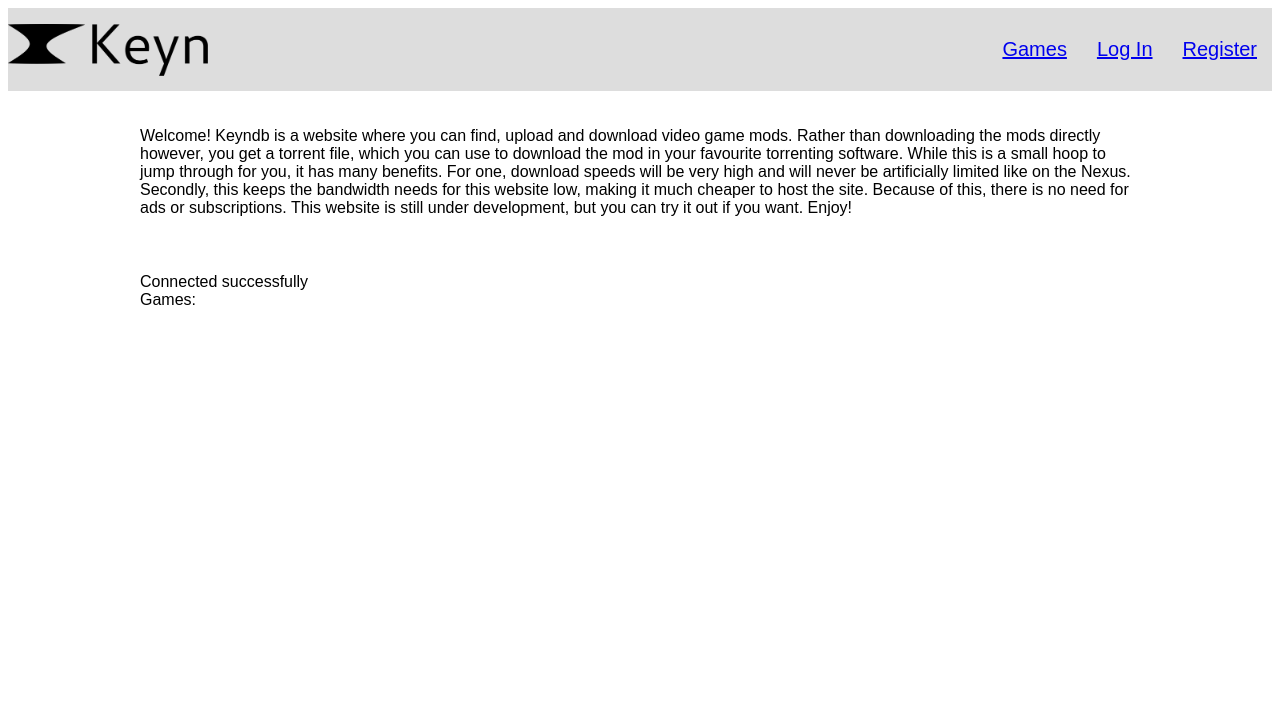
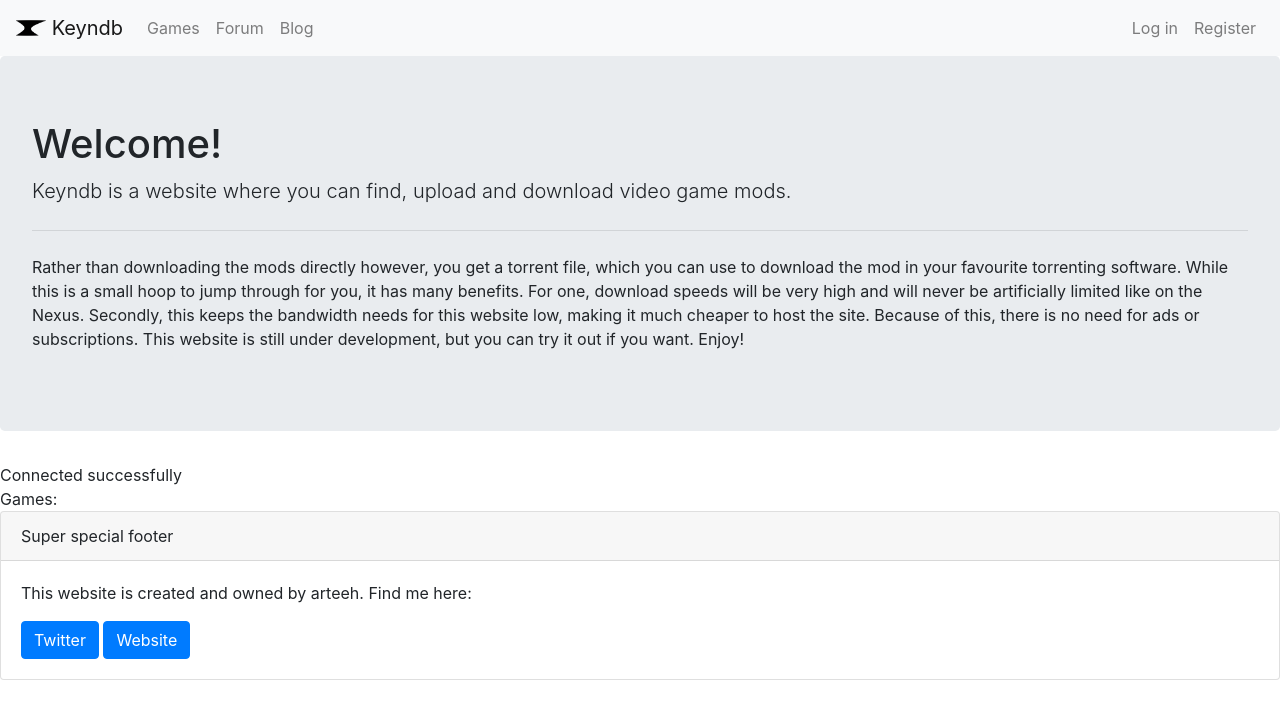
Before and after one commit to arteeh/keyn, a PHP site: page / in a window 1280 px wide. Shown: the top 719 px of the page. Run offline with PHP 8.4, Linux system fonts and the light colour scheme; data that the repository does not hold is empty.

Commit message:
Bootstrapify everything

```diff
--- a/index.css
+++ /dev/null
@@ -1,49 +0,0 @@
-body
-{
-	font-family: sans-serif;
-	color: black;
-}
-
-.header
-{
-	display: flex;
-	flex-direction: row;
-	justify-content: space-between;
-	align-items: center;
-	font-size: 20px;
-	border: 1px;
-	background: #dddddd;
-}
-
-.main
-{
-	display: flex;
-	flex-wrap: wrap;
-	max-width:1000px;
-	padding:20px;
-	margin:auto;
-}
-
-.footer
-{
-	display: flex;
-	flex-direction: row;
-}
-
-.title
-{
-	font-size: 18px;
-	list-style: none;
-	display: flex;
-	align-items: center;
-}
-
-.nav-links {
-	list-style: none;
-	display: flex;
-}
-
-.nav-item a {
-	display: inline-block;
-	padding: 10px 15px;
-}
--- a/index.php
+++ b/index.php
@@ -2,6 +2,16 @@
 <html lang="en">
 
 <head>
+	<!-- Other -->
+	<meta charset="utf-8">
+	<title>Keyndb</title>
+	<meta name="description" content="Keyn mod hosting site!">
+	<meta name="viewport" content="width=device-width, initial-scale=1, shrink-to-fit=no">
+	<link rel="stylesheet" type="text/css" href="index.css">
+
+	<!-- Bootstrap CSS -->
+	<link rel="stylesheet" href="https://stackpath.bootstrapcdn.com/bootstrap/4.4.1/css/bootstrap.min.css" integrity="sha384-Vkoo8x4CGsO3+Hhxv8T/Q5PaXtkKtu6ug5TOeNV6gBiFeWPGFN9MuhOf23Q9Ifjh" crossorigin="anonymous">
+
 	<!-- Favicon stuff -->
 	<link rel="apple-touch-icon" sizes="180x180" href="/apple-touch-icon.png">
 	<link rel="icon" type="image/png" sizes="32x32" href="/favicon-32x32.png">
@@ -10,34 +20,48 @@
 	<link rel="mask-icon" href="/safari-pinned-tab.svg" color="#5bbad5">
 	<meta name="msapplication-TileColor" content="#b91d47">
 	<meta name="theme-color" content="#cefcab">
-
-	<!-- Other -->
-	<meta charset="utf-8">
-	<title>Keyn</title>
-	<meta name="description" content="Keyn mod hosting site!">
-	<meta name="viewport" content="width=device-width, initial-scale=1.0">
-	<link rel="stylesheet" type="text/css" href="index.css">
 </head>
 <body>
 
-	<div class="header">
-		<img src="logo-text.png" alt="Keyn logo" height="52" width="200" />
-		<ul class="nav-links">
-			<li class="nav-item"><a href="#">Games</a></li>
-			<li class="nav-item"><a href="#">Log In</a></li>
-			<li class="nav-item"><a href="#">Register</a></li>
+	<nav class="navbar navbar-expand-lg navbar-light bg-light">
+		<a class="navbar-brand" href="#">
+			<img src="assets/logo.png" width="30" height="30" class="d-inline-block align-top" alt="">
+			Keyndb
+		</a>
+		<button class="navbar-toggler" type="button" data-toggle="collapse" data-target="#navbarSupportedContent" aria-controls="navbarSupportedContent" aria-expanded="false" aria-label="Toggle navigation">
+			<span class="navbar-toggler-icon"></span>
+		</button>
+		<div class="collapse navbar-collapse" id="navbarSupportedContent">
+			<ul class="navbar-nav mr-auto">
+				<li class="nav-item">
+					<a class="nav-link" href="#">Games</a>
+				</li>
+				<li class="nav-item">
+					<a class="nav-link" href="#">Forum</a>
+				</li>
+				<li class="nav-item">
+					<a class="nav-link" href="#">Blog</a>
+				</li>
+			</ul>
+			<ul class="navbar-nav">
+				<li class="nav-item">
+					<a class="nav-link" href="#">Log in</a>
+				</li>
+				<li class="nav-item">
+					<a class="nav-link" href="#">Register</a>
+				</li>
 			</ul>
 		</div>
+	</nav>
 
-	<div class="main">
-		<p>
-			Welcome! Keyndb is a website where you can find, upload and download video game mods. Rather than downloading the mods directly however, you get a torrent file, which you can use to download the mod in your favourite torrenting software. While this is a small hoop to jump through for you, it has many benefits. For one, download speeds will be very high and will never be artificially limited like on the Nexus. Secondly, this keeps the bandwidth needs for this website low, making it much cheaper to host the site. Because of this, there is no need for ads or subscriptions. This website is still under development, but you can try it out if you want. Enjoy!
-		</p>
+	<div class="jumbotron">
+		<h1 class="display-5">Welcome!</h1>
+		<p class="lead">Keyndb is a website where you can find, upload and download video game mods.</p>
+		<hr class="my-4">
+		<p>Rather than downloading the mods directly however, you get a torrent file, which you can use to download the mod in your favourite torrenting software. While this is a small hoop to jump through for you, it has many benefits. For one, download speeds will be very high and will never be artificially limited like on the Nexus. Secondly, this keeps the bandwidth needs for this website low, making it much cheaper to host the site. Because of this, there is no need for ads or subscriptions. This website is still under development, but you can try it out if you want. Enjoy!</p>
 	</div>
 
-	<div class="main">
 	<?php
-
 	// DB Credentials
 	$servername = "localhost";
 	$username = "phpselect";
@@ -70,11 +94,23 @@
 
 	$conn = null;
 	?>
+
+	<div class="card">
+		<div class="card-header">
+			Super special footer
+		</div>
+		<div class="card-body">
+			<p class="card-text">This website is created and owned by arteeh. Find me here:</p>
+			<a href="https://www.twitter.com/arteehlive" class="btn btn-primary">Twitter</a>
+			<a href="https://www.arteeh.com" class="btn btn-primary">Website</a>
+		</div>
 	</div>
 
-	<div class="footer">
-
-	</div>
+	<!-- Bootstrap Optional JavaScript -->
+    	<!-- jQuery first, then Popper.js, then Bootstrap JS -->
+	<script src="https://code.jquery.com/jquery-3.4.1.slim.min.js" integrity="sha384-J6qa4849blE2+poT4WnyKhv5vZF5SrPo0iEjwBvKU7imGFAV0wwj1yYfoRSJoZ+n" crossorigin="anonymous"></script>
+	<script src="https://cdn.jsdelivr.net/npm/popper.js@1.16.0/dist/umd/popper.min.js" integrity="sha384-Q6E9RHvbIyZFJoft+2mJbHaEWldlvI9IOYy5n3zV9zzTtmI3UksdQRVvoxMfooAo" crossorigin="anonymous"></script>
+	<script src="https://stackpath.bootstrapcdn.com/bootstrap/4.4.1/js/bootstrap.min.js" integrity="sha384-wfSDF2E50Y2D1uUdj0O3uMBJnjuUD4Ih7YwaYd1iqfktj0Uod8GCExl3Og8ifwB6" crossorigin="anonymous"></script>
 
 </body>
 </html>
```
Also changed, not shown: assets/100.png (added), assets/logo-hd.png (renamed from logo-hd.png), assets/logo-text.png (renamed from logo-text.png), assets/logo.png (renamed from logo.png), assets/logo.svg (renamed from logo.svg), logo.svg.png (deleted). Lines whose indentation alone changed are shown as unchanged.
